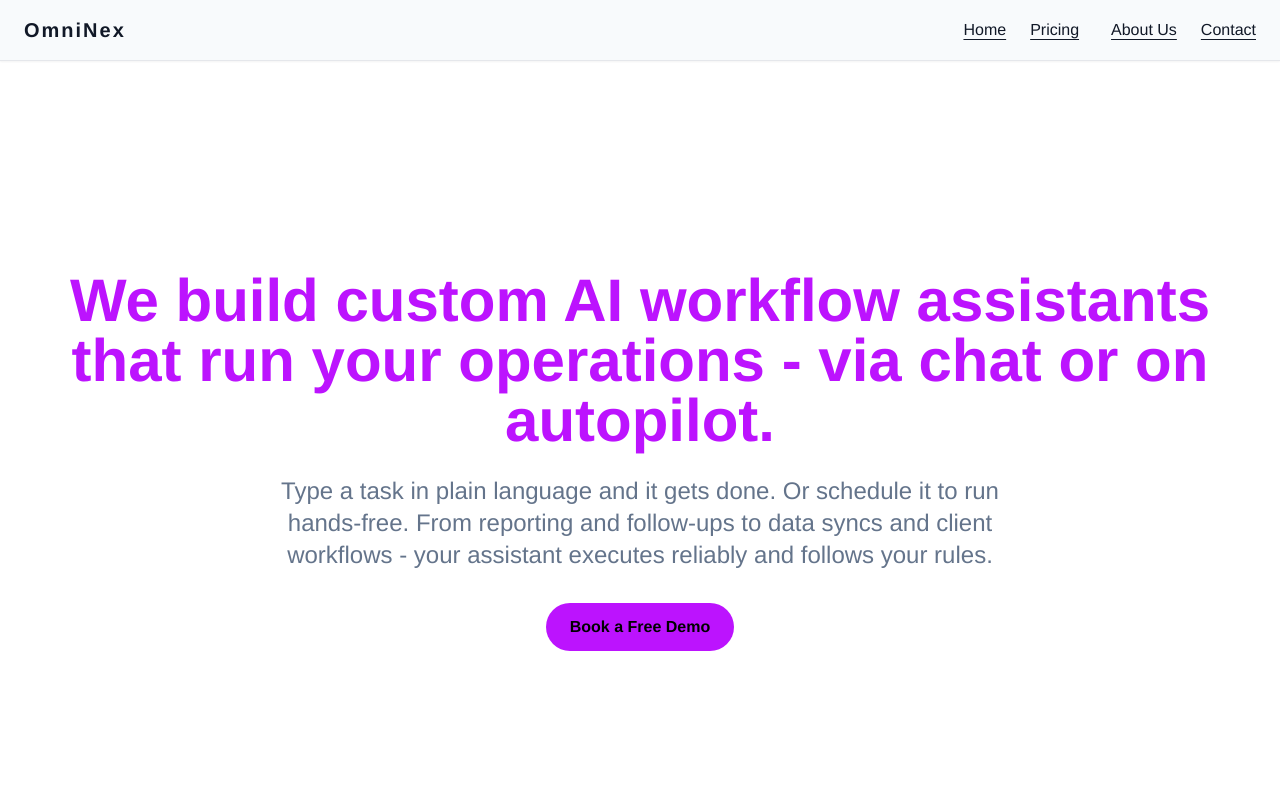
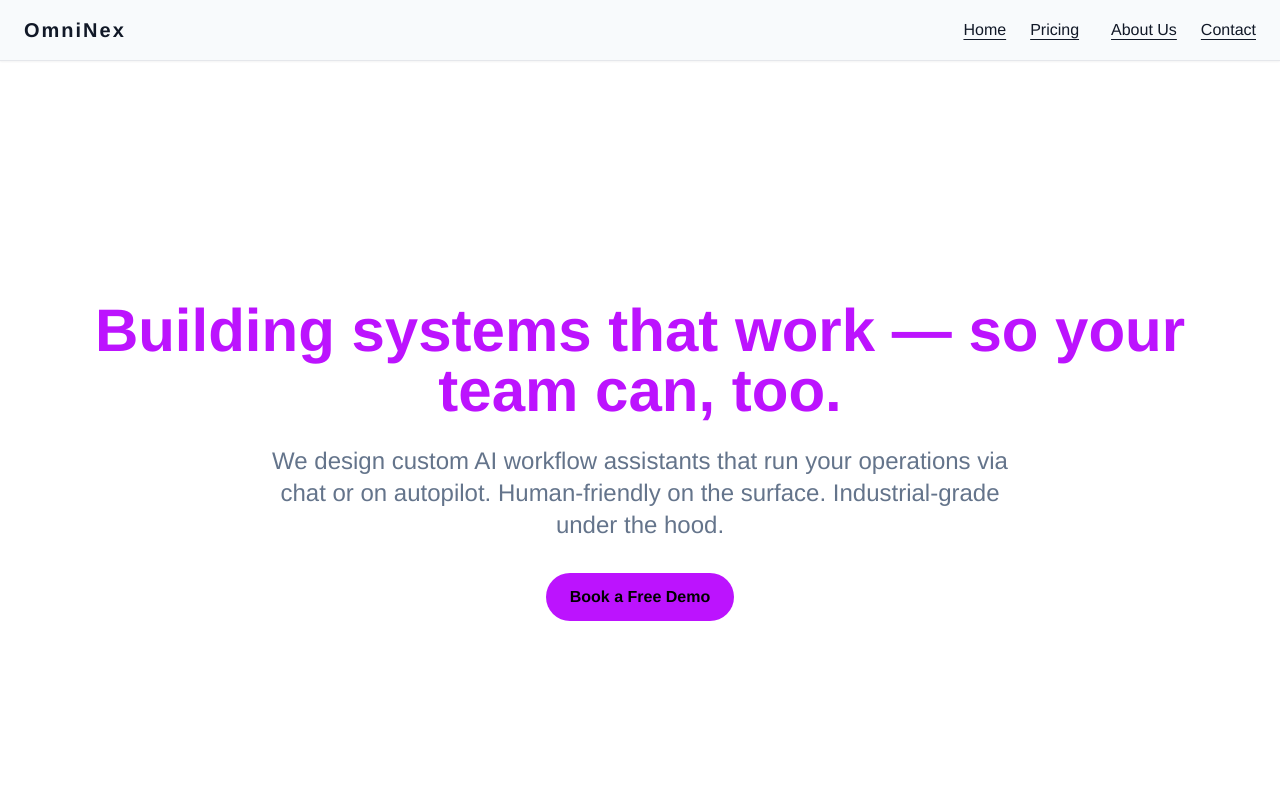
Before and after one commit to Kalcho8233/OmniNexAIWebsite, a Next.js app: page / in a window 1280 px wide. Shown: the top 800 px of the page. Built offline with nearby package versions, Linux system fonts and the light colour scheme.

Commit message:
Update HeroSection.jsx

```diff
--- a/components/HeroSection.jsx
+++ b/components/HeroSection.jsx
@@ -10,7 +10,7 @@ export default function HeroSection() {
         animate={{ opacity: 1, y: 0 }}
         transition={{ duration: 0.8 }}
       >
-        We build custom AI workflow assistants that run your operations - via chat or on autopilot.
+        Building systems that work — so your team can, too.
       </motion.h1>
 
       <motion.p
@@ -19,8 +19,8 @@ export default function HeroSection() {
         animate={{ opacity: 1, y: 0 }}
         transition={{ delay: 0.3, duration: 0.8 }}
       >
-        Type a task in plain language and it gets done. Or schedule it to run hands-free.
-        From reporting and follow-ups to data syncs and client workflows - your assistant executes reliably and follows your rules.
+        We design custom AI workflow assistants that run your operations via chat or on autopilot.
+        Human-friendly on the surface. Industrial-grade under the hood.
       </motion.p>
 
       <motion.div
```
